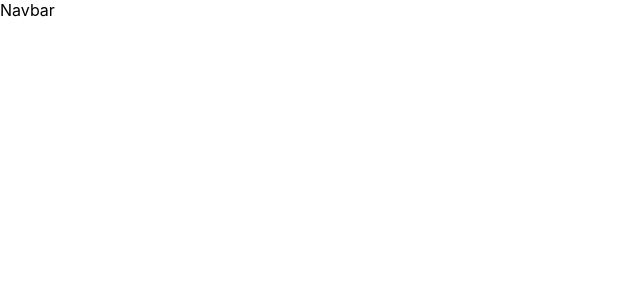
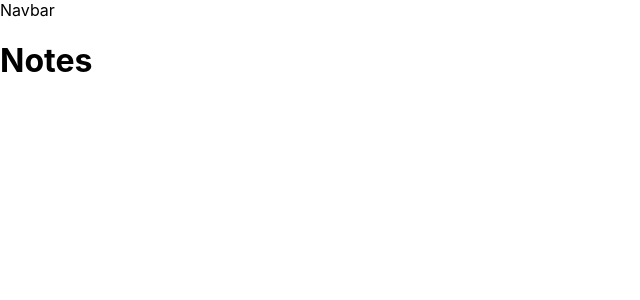
Before and after one commit to fuentesdominic/CodeUp, a React (Create React App) app in the folder client/: page /1 in a window 1280 px wide. Before the commit this address had no page. Shown: the top 300 px of the page, without its empty margins (0-640 px from the left). Built offline with nearby package versions, Linux system fonts and the light colour scheme.

Commit message:
added notes useState and useparams taskId

```diff
--- a/client/src/App.js
+++ b/client/src/App.js
@@ -22,7 +22,8 @@ function App() {
           <Route path='/about' element={<About />} />
           {/* <Route path='/:category' element={<Category />} /> */}
           <Route path='/:category/:task' element={<Task />} />
-          <Route path='/:category/:task/:notes' element={<Notes />} />
+          <Route path='/:notes' element={<Notes />} />
+          {/* /:category/:task/:notes */}
         </Routes>
 
       </main>
--- a/client/src/components/Notes.jsx
+++ b/client/src/components/Notes.jsx
@@ -1,6 +1,22 @@
+import { useState, useEffect } from 'react'
+import { Link, useParams } from 'react-router-dom'
+import axios from 'axios'
+
 const Notes = () => {
+  const [notes, setNotes] = useState('')
+  const { taskId } = useParams()
+
+
+
+
   return (
-    <div>Notes</div>
+    <div className='notes'>
+      <h1 className='noteTitle'>Notes</h1>
+
+      <div className="notesContainer">
+
+      </div>
+    </div>
   )
 }
 export default Notes
```
Also changed, not shown: client/src/components/AddNote.jsx (added), client/src/components/EditNote.jsx (added).
